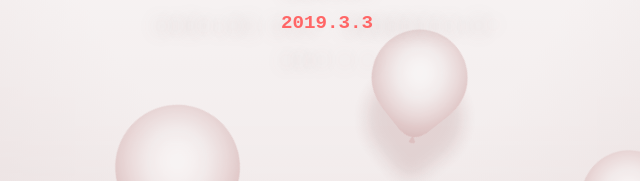
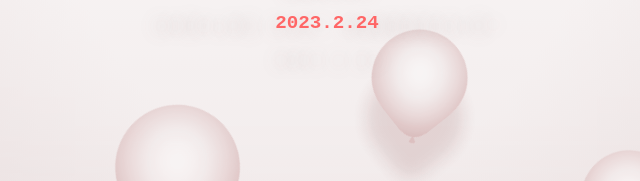
Before and after one commit to S3392055924/html_Shi, a plain HTML site: page 浪漫气球/index.html in a window 1280 px wide. Shown: the part 470-651 px from the top of the page, 313-953 px from the left. Drawn offline with Linux system fonts and the light colour scheme.

Commit message:
Update index.html

```diff
--- a/浪漫气球/index.html
+++ b/浪漫气球/index.html
@@ -21,7 +21,7 @@
 						                情人节也过去了<br><br><br>
           						               盛夏即将来临<br><br><br>
 						你打算什么时候，去见那个，你超级超级想见的人啊？</h5></br>
-  <h6>2019.3.3</h6>
+  <h6>2023.2.24</h6>
 </div>
 <div class="holder front">
   <div class="balloon"></div>
```
